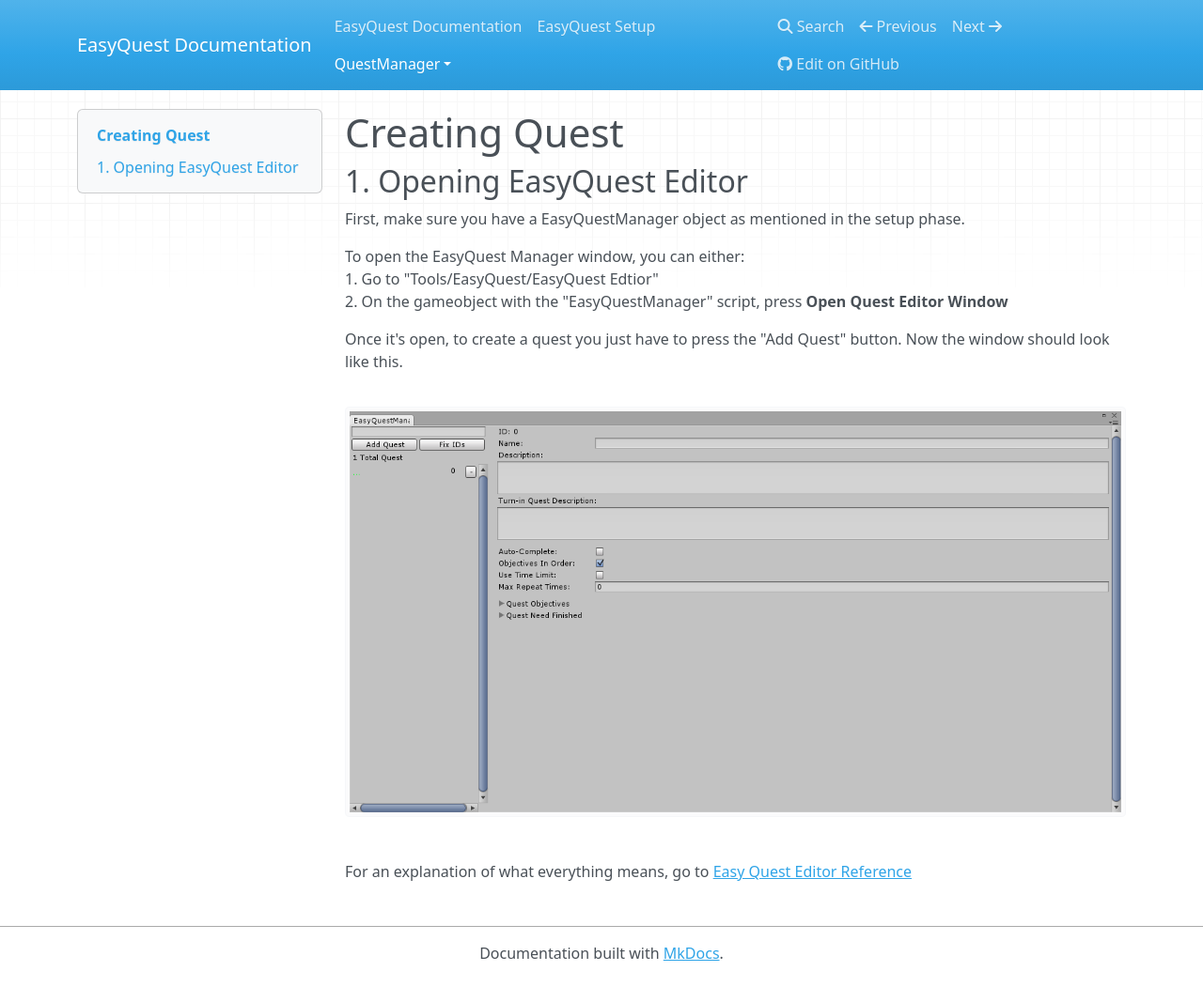
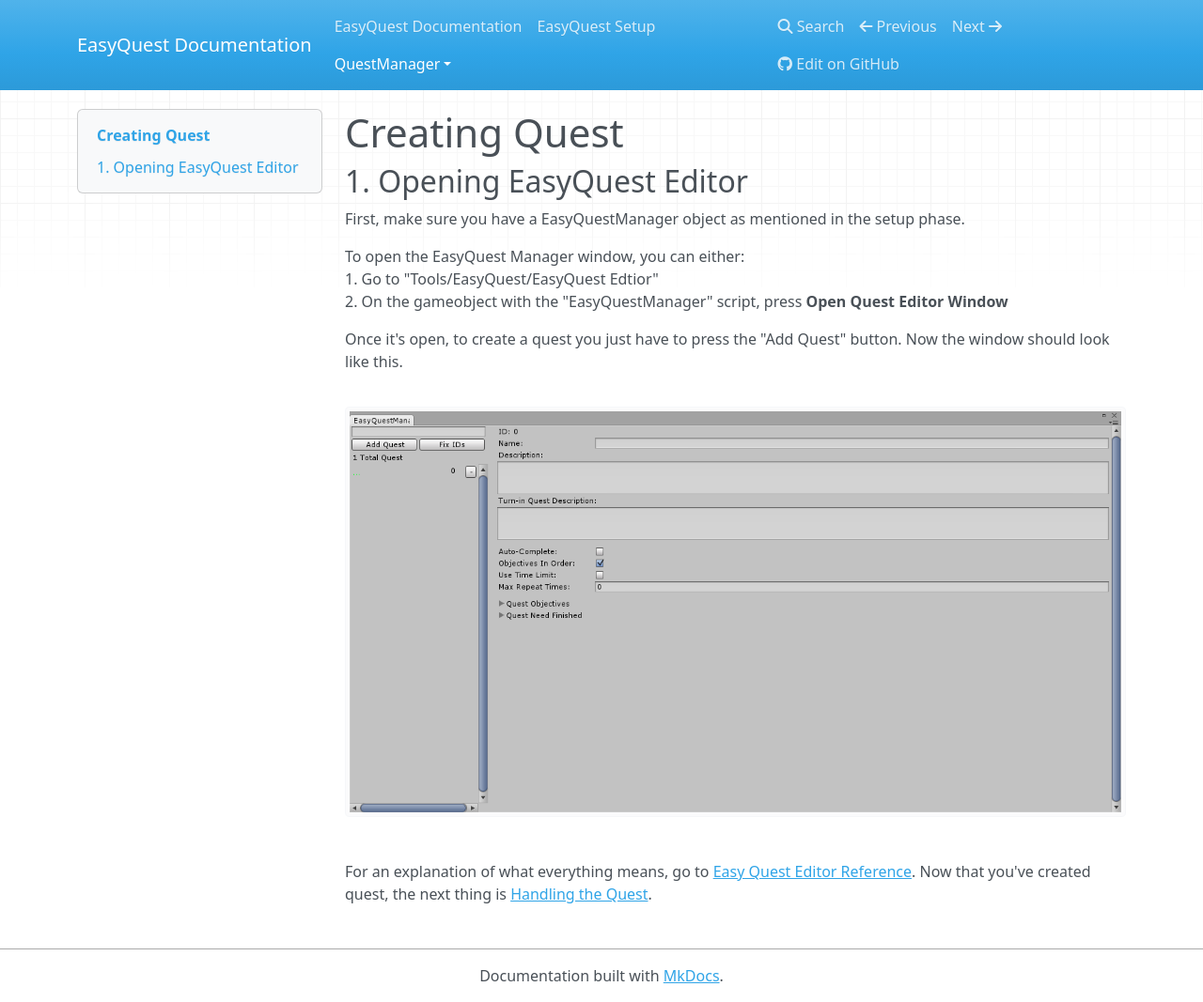
Before and after one commit to KnightlessLabs/EasyQuest-Docs, an MkDocs documentation site: the page built from docs/QuestManager/CreatingQuest.md, in a window 1280 px wide and 1067 px high. Shown: the whole window at 94% size. Built offline with MkDocs 1.6.1, drawn with Linux system fonts in a browser that asks for light colours; nearby versions of some CDN libraries.

Commit message:
Update CreatingQuest.md

```diff
--- a/docs/QuestManager/CreatingQuest.md
+++ b/docs/QuestManager/CreatingQuest.md
@@ -13,4 +13,5 @@ Now the window should look like this.
 
 ![](../assets/EasyQuestEditor.png)
 
-For an explanation of what everything means, go to [Easy Quest Editor Reference](EasyQuestEditorReference.md)
+For an explanation of what everything means, go to [Easy Quest Editor Reference](EasyQuestEditorReference.md).
+Now that you've created quest, the next thing is [Handling the Quest](HandlingQuest.md).
```
